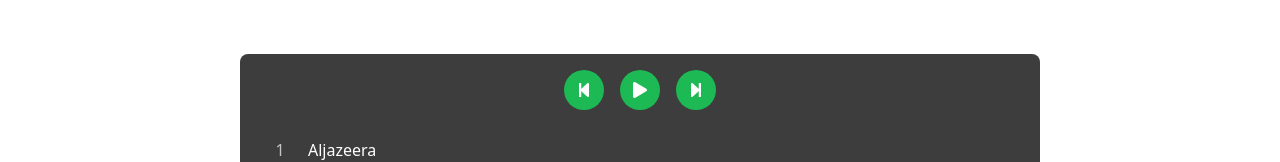
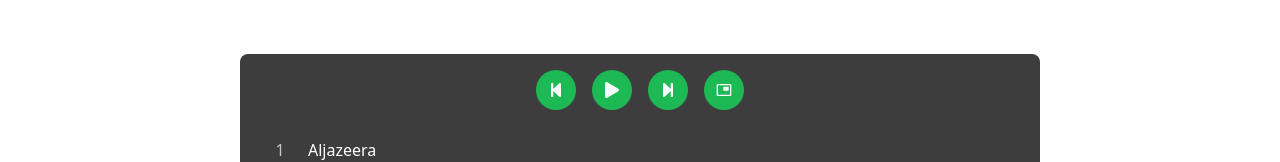
Before and after one commit to darrassi1/kingsleaque, an Angular app: page / in a window 1280 px wide. Shown: the part 733-895 px from the top of the page. Built offline with nearby package versions, Linux system fonts and the light colour scheme.

Commit message:
pipe mode button

```diff
--- a/src/app/app.component.html
+++ b/src/app/app.component.html
@@ -47,6 +47,7 @@
         <!-- Add the new playlist controls and list -->
 <!-- In app.component.html -->
 <div class="playlist-section">
+  <!-- Playlist Controls -->
 <div class="playlist-controls">
   <button (click)="playPrevious()" class="control-btn" title="Previous">
     <i class="fas fa-step-backward"></i>
@@ -56,6 +57,12 @@
   </button>
   <button (click)="playNext()" class="control-btn" title="Next">
     <i class="fas fa-step-forward"></i>
+  </button>
+  <!-- Picture-in-Picture Button -->
+  <button (click)="togglePictureInPicture()" class="control-btn" title="Picture-in-Picture">
+    <svg class="w-6 h-6 text-white" fill="currentColor" viewBox="0 0 24 24">
+      <path d="M19 7h-8v6h8V7zm2-4H3c-1.1 0-1.99.9-1.99 2L1 19c0 1.1.9 2 2 2h18c1.1 0 2-.9 2-2V5c0-1.1-.9-2-2-2zm0 16H3V5h18v14z"/>
+    </svg>
   </button>
 </div>
 
--- a/src/app/app.component.ts
+++ b/src/app/app.component.ts
@@ -309,19 +309,24 @@ handleDonation() {
     this.updateState({ isDarkMode: !this.state.isDarkMode });
     localStorage.setItem('darkMode', String(this.state.isDarkMode));
   }
+    togglePictureInPicture() {
+  const iframe = document.getElementById('youtube-player') as HTMLIFrameElement;
+  if (iframe) {
+    // Check if the browser supports Picture-in-Picture for iframes
+    if ('requestPictureInPicture' in document) {
+      // Use the method on the iframe's contentWindow
+      iframe.contentWindow?.document.querySelector('video')?.requestPictureInPicture().catch(error => {
+        console.error('Failed to enter Picture-in-Picture mode:', error);
+      });
+    } else {
+      console.error('Picture-in-Picture is not supported in this browser.');
+    }
+  }
+}
   private loadSavedTheme() {
     const savedTheme = localStorage.getItem('darkMode');
     if (savedTheme) {
       this.updateState({ isDarkMode: savedTheme === 'true' });
     }
   }
-
-
-
-
-
-
-
-
-
 }
```
Lines whose indentation alone changed are shown as unchanged.
